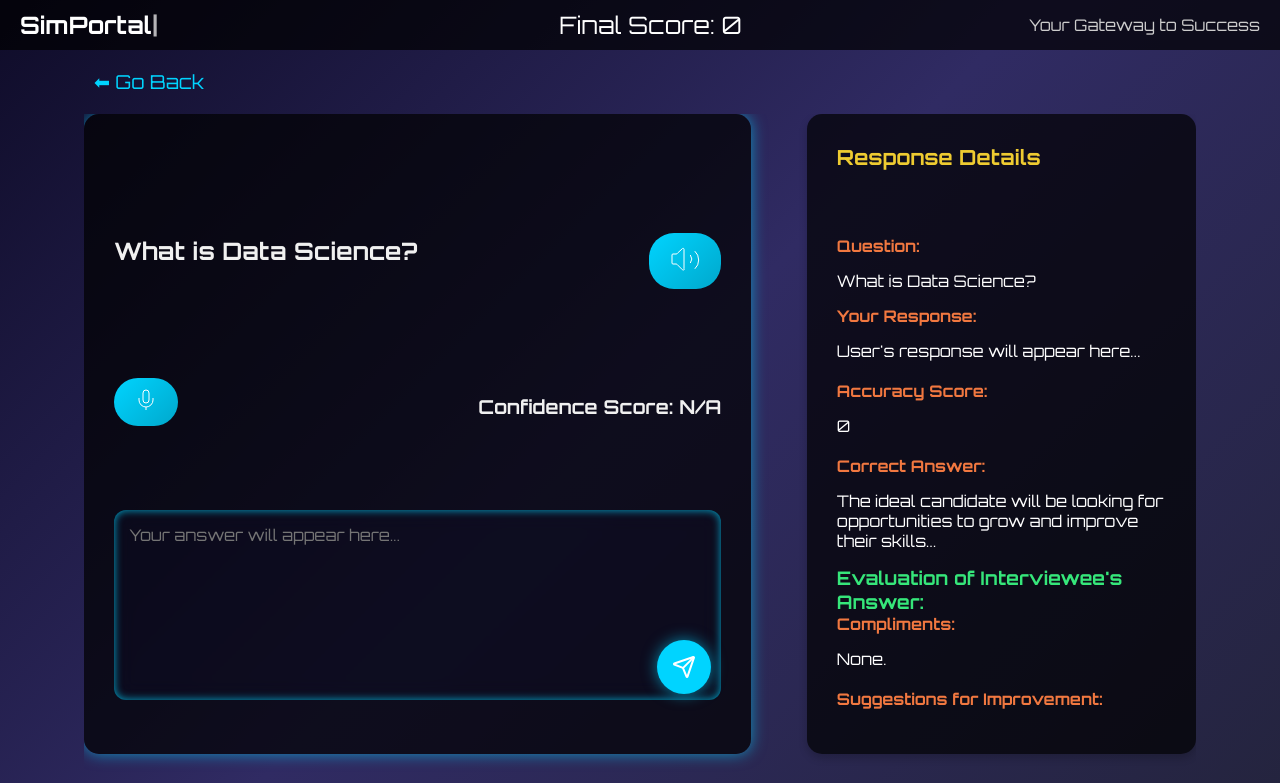
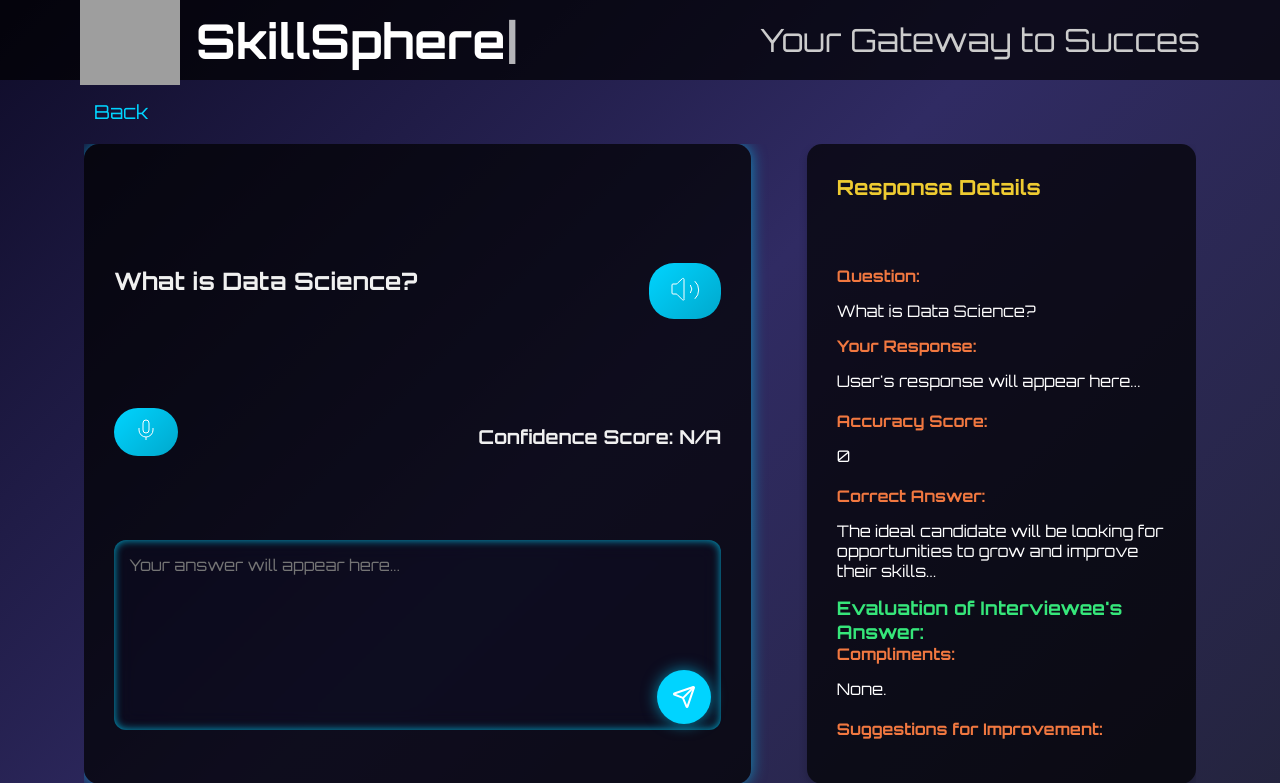
Before and after one commit to Yati-01/404-Errors, a Flask app: page /mock_interview in a window 1280 px wide. Shown: the top 783 px of the page. Run offline with Flask 3, Linux system fonts and the light colour scheme; some libraries are stand-ins or nearby versions; grey boxes are pictures that could not be loaded.

Commit message:
Update mock_interview.html

```diff
--- a/templates/mock_interview.html
+++ b/templates/mock_interview.html
@@ -15,27 +15,23 @@
         }
         .topbar {
             background: rgba(0, 0, 0, 0.7);
-            padding: 10px 20px;
+            padding: 1em 5em;
             display: flex;
             justify-content: space-between;
             align-items: center;
             position: sticky;
             top: 0;
+            height: 10vh;
             z-index: 1000;
         }
         .logo {
-            font-size: 1.5rem;
+            font-size: 3rem;
             font-weight: bold;
             color: #fff;
         }
         .tagline {
-            font-size: 1rem;
+            font-size: 2rem;
             color: #ccc;
-        }
-        .final-score {
-            font-size: 1.5rem;
-            color: #fff;
-            text-align: center;
         }
         .container {
             display: flex;
@@ -50,14 +46,16 @@
     </style>
 </head>
 <body>
-    <div class="topbar" style="display: flex;">
-        <div class="logo" style="flex: 1;">SimPortal</div>
-        <div class="final-score" style="flex: 3; text-align: center;">Final Score: <span id="finalScoreValue">0</span></div>
-        <div class="tagline" style="">Your Gateway to Success</div>
+    <div class="topbar">
+        <div style="display: flex; align-items: center; gap: 1rem;">
+            <img src="/static/logo.png" alt="logo" width="100" height="90">
+            <div class="logo">SkillSphere</div>
+        </div>
+            <div class="tagline">Your Gateway to Succes</div>
     </div>
     <div class="container">
         <header>
-            <a href="{{ url_for('index') }}" class="back-link">⬅ Go Back</a>
+            <a href="{{ url_for('index') }}" class="back-link">Back</a>
         </header>
 
         <main>
@@ -137,7 +135,7 @@
     });
 
     typewriter
-        .typeString('SimPortal')
+        .typeString('SkillSphere')
         .pauseFor(2000)
         .deleteAll()
         .start();
```
